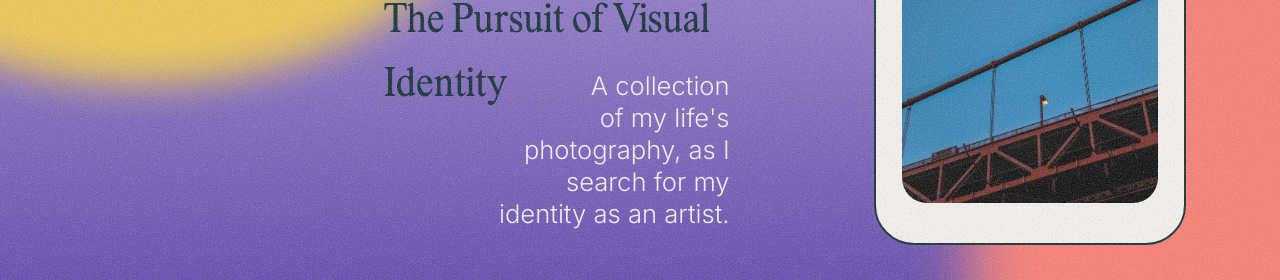
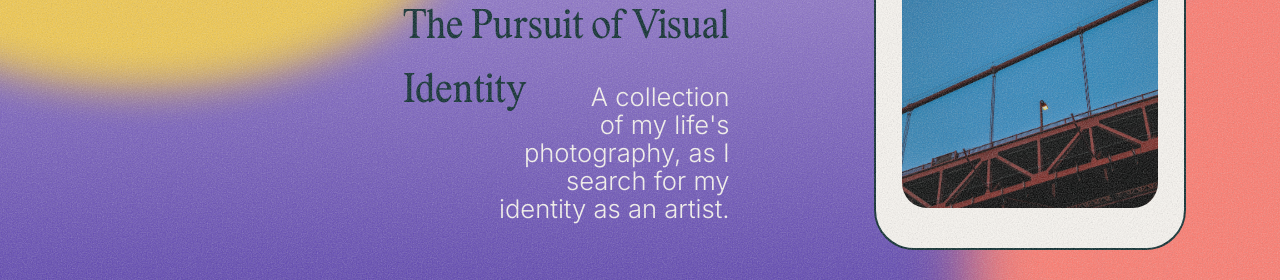
Before and after one commit to jycchen56/web-portfolio, a React (Vite) app: page /creative in a window 1280 px wide. Shown: the part 519-799 px from the top of the page. Built offline with nearby package versions, Linux system fonts and the light colour scheme.

Commit message:
text adjustment creative text

```diff
--- a/src/pages/Creative.tsx
+++ b/src/pages/Creative.tsx
@@ -53,10 +53,10 @@ const Creative = () => {
             variants={textVariant}
             className="flex flex-col w-[55vw] ml-[-25vw] pl-[27vw] pr-[2vw] min-[1480px]:w-[44vw] min-[1480px]:ml-[-5vw] min-[1480px]:pl-[22vw] min-[1480px]:pr-[0vw]"
           >
-            <h1 className="text-[3vw] font-display text-jerry-green leading-[8vh] ml-[28vw] mt-[-2vh] min-[1480px]:text-[2.4vw] min-[1480px]:ml-[22.4vw]">
+            <h1 className="text-[3vw] font-display text-jerry-green leading-[8vh] ml-[29.5vw] mt-[-2vh] min-[1480px]:text-[2.4vw] min-[1480px]:ml-[23.5vw]">
               The Pursuit of Visual<br />Identity
             </h1>
-            <p className="text-[2vw] text-right leading-[4vh] mt-[-10vh] min-[1480px]:text-[1.6vw]" style={{ fontFamily: '"Inter", sans-serif', fontWeight: 300, color: '#FAF7F2' }}>
+            <p className="text-[2vw] text-right leading-[3.5vh] mt-[-9vh] min-[1480px]:text-[1.6vw]" style={{ fontFamily: '"Inter", sans-serif', fontWeight: 300, color: '#FAF7F2' }}>
               A collection<br />
               of my life's<br />
               photography, as I<br />
```
